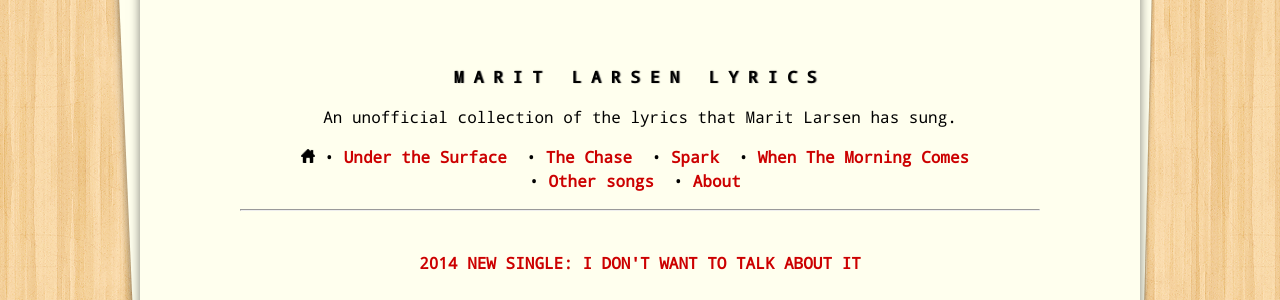
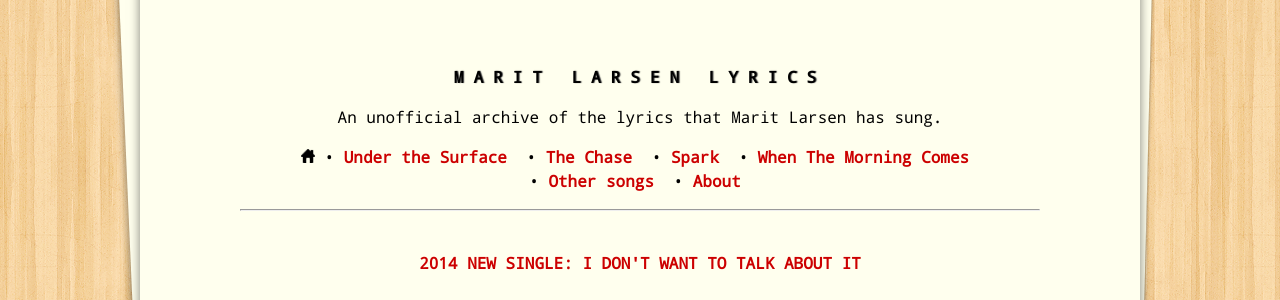
Before and after one commit to maritlarsenchina/maritlarsenlyrics, a Jekyll site: the page built from index.html, in a window 1280 px wide. Shown: the part 146-446 px from the top of the page. Built offline with Jekyll 4.4.1, drawn with Linux system fonts in a browser that asks for light colours; the list of posts is cut into pages by our own code.

Commit message:
better wording for site description

```diff
--- a/_config.yml
+++ b/_config.yml
@@ -1,6 +1,6 @@
 # Site settings
 title: "Marit Larsen lyrics"
-description: "An unofficial collection of the lyrics that Marit Larsen has sung."
+description: "An unofficial archive of the lyrics that Marit Larsen has sung."
 baseurl: ""
 url: "http://lyrics.maritlarsen.ml"
 
```
